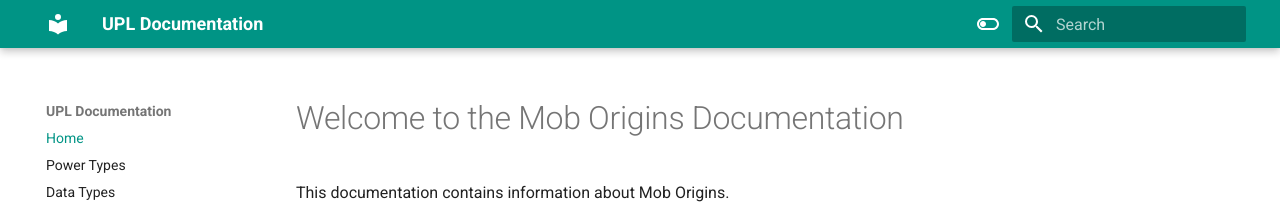
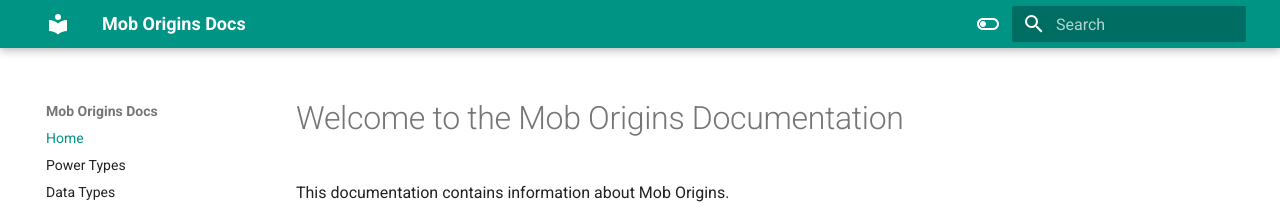
Before and after one commit to UltrusBot/Mob-Origin-Docs, an MkDocs documentation site: the page built from docs/index.md, in a window 1280 px wide. Shown: the top 208 px of the page. Built offline with MkDocs 1.6.1 and Material for MkDocs 9.7.7, drawn with Linux system fonts in a browser that asks for light colours; the version menu is left out.

Commit message:
Update mkdocs.yml

```diff
--- a/mkdocs.yml
+++ b/mkdocs.yml
@@ -1,5 +1,5 @@
-site_name: UPL Documentation
-site_url: https://upl.readthedocs.io
+site_name: Mob Origins Docs
+site_url: https://moborigins.ultrusmods.me
 nav:
   - Home: index.md
   - Power Types: power_types.md
```
